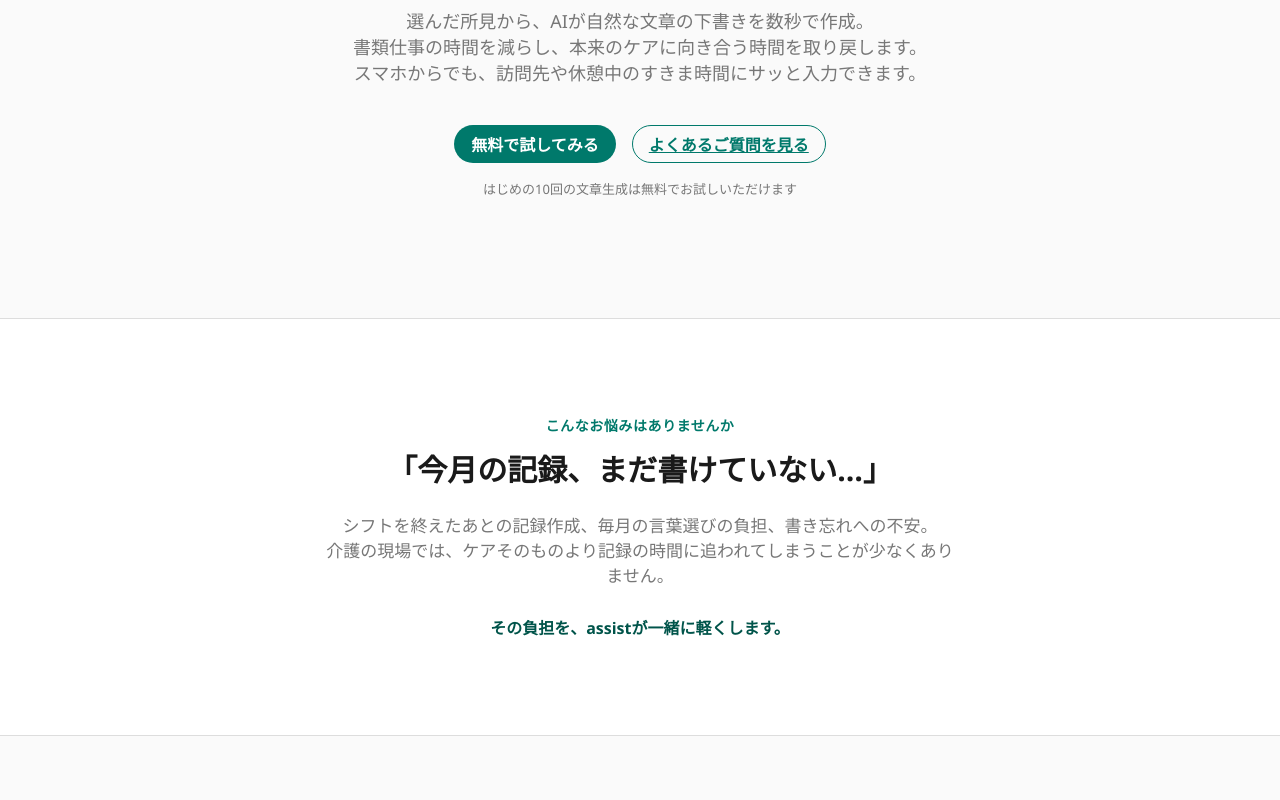
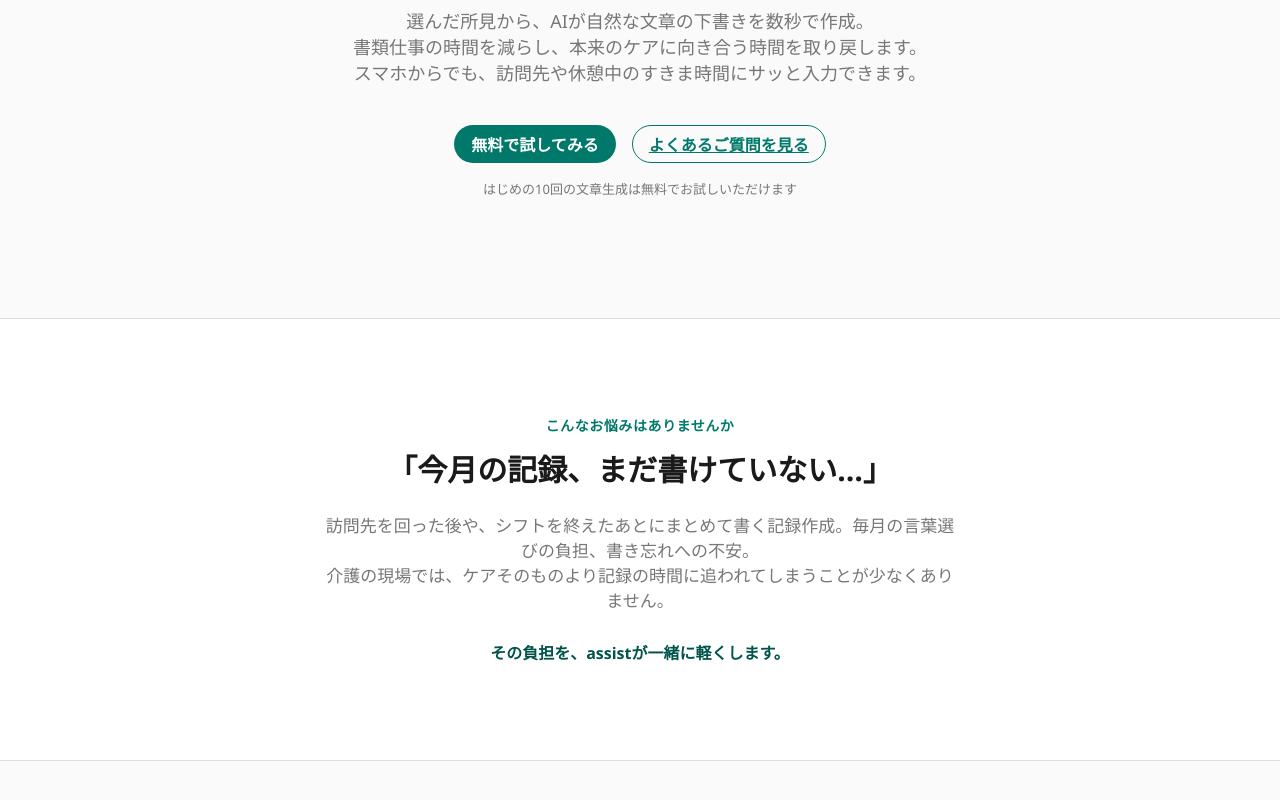
Before and after one commit to goldenglow1991-bot/monitoring_app_web, a React (Vite) app: page / in a window 1280 px wide. Shown: the part 388-1188 px from the top of the page. Built offline with nearby package versions, Linux system fonts and the light colour scheme; no server answers.

Commit message:
LPの共感セクションの文章を訪問介護・デイサービスの情景がより浮かぶように調整

```diff
--- a/src/LandingPage.tsx
+++ b/src/LandingPage.tsx
@@ -43,7 +43,7 @@ export function LandingPage({
           <div className="lp-eyebrow">こんなお悩みはありませんか</div>
           <h2>「今月の記録、まだ書けていない…」</h2>
           <p className="lp-lead">
-            シフトを終えたあとの記録作成、毎月の言葉選びの負担、書き忘れへの不安。
+            訪問先を回った後や、シフトを終えたあとにまとめて書く記録作成。毎月の言葉選びの負担、書き忘れへの不安。
             <br />
             介護の現場では、ケアそのものより記録の時間に追われてしまうことが少なくありません。
           </p>
```
